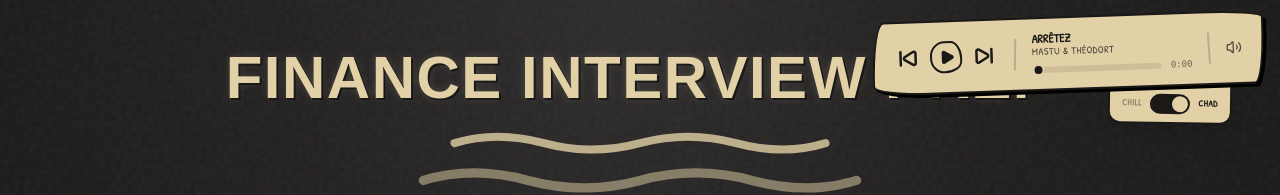
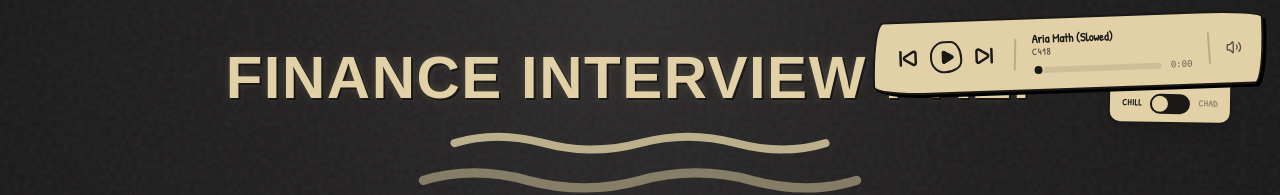
Before and after one commit to Marianoooo45/Finance_Itw_Prep, a Next.js app: page / in a window 1280 px wide. Shown: the top 195 px of the page. Built offline with nearby package versions, Linux system fonts and the light colour scheme; a web font is replaced by a local one.

Commit message:
dernieres modifs audio player

```diff
--- a/src/components/AudioPlayer.tsx
+++ b/src/components/AudioPlayer.tsx
@@ -35,7 +35,7 @@ type PlaylistType = keyof typeof PLAYLISTS;
 
 export default function AudioPlayer() {
     const [mounted, setMounted] = useState(false);
-    const [activePlaylist, setActivePlaylist] = useState<PlaylistType>('troll');
+    const [activePlaylist, setActivePlaylist] = useState<PlaylistType>('focus');
     const [isPlaying, setIsPlaying] = useState(false);
     const [currentTrackIndex, setCurrentTrackIndex] = useState(0);
     const [progress, setProgress] = useState(0);
```
